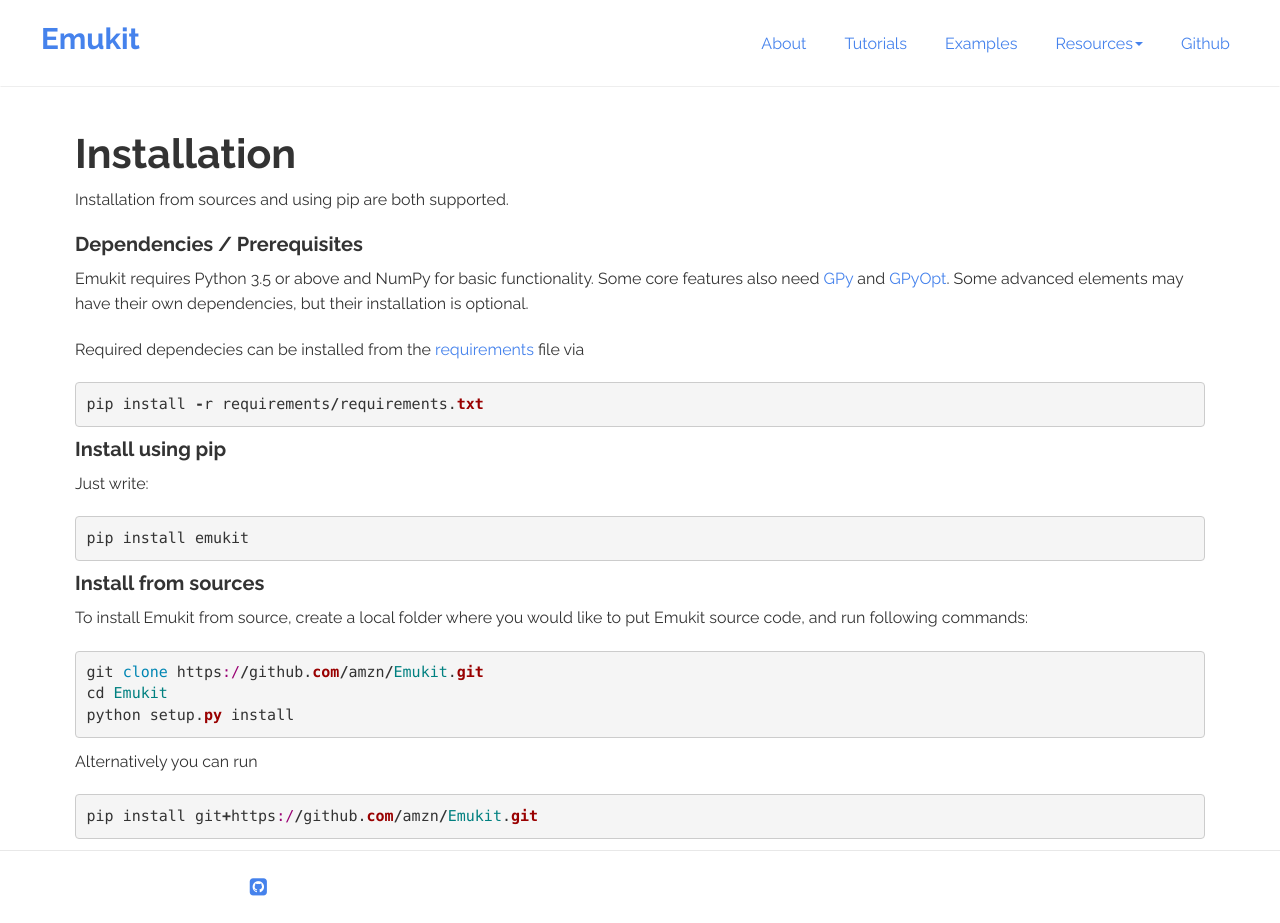
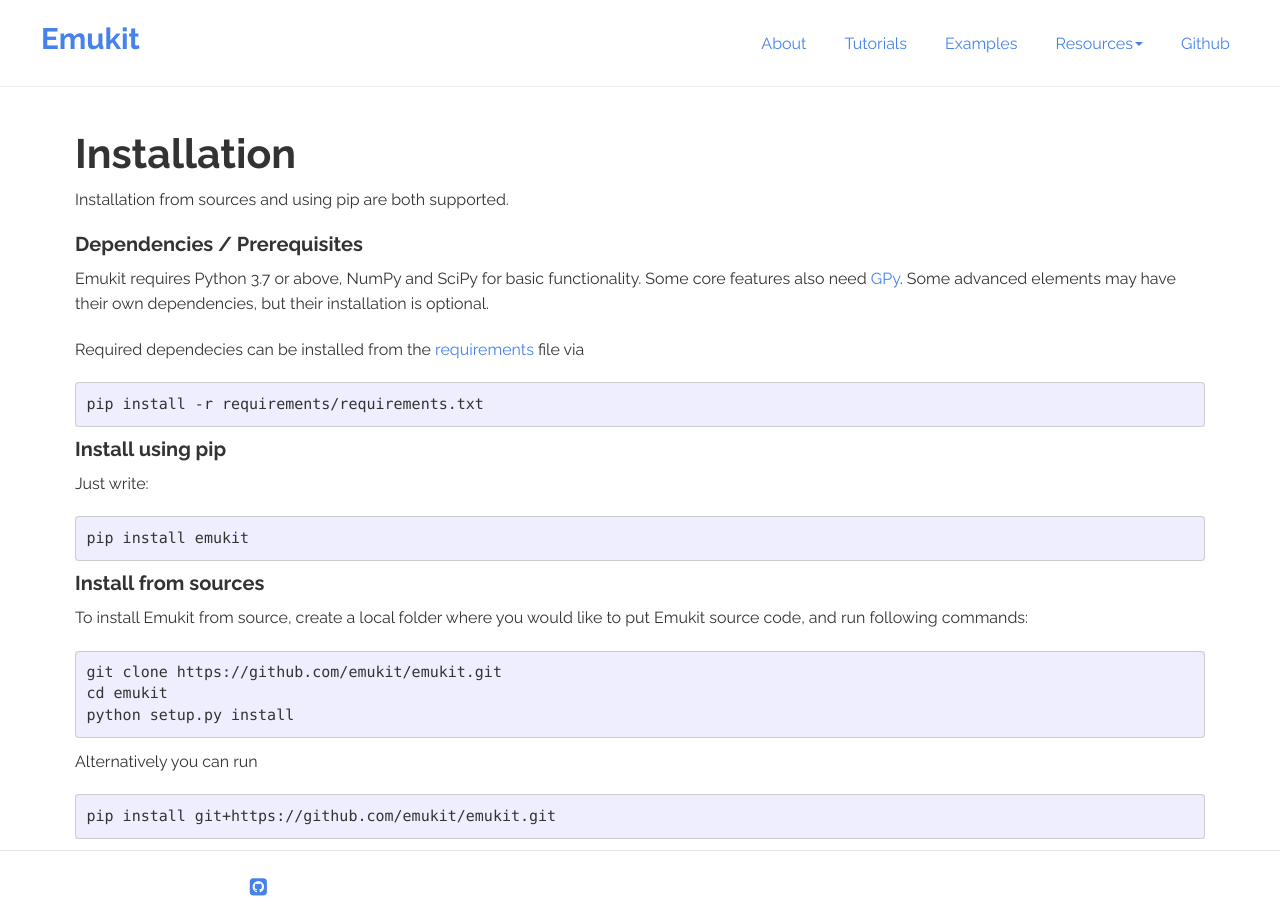
Before and after one commit to EmuKit/EmuKit.github.io, a Jekyll site: the page built from installation.md, in a window 1280 px wide. Built offline with Jekyll 4.4.1, drawn with Linux system fonts in a browser that asks for light colours.

Commit message:
Update links and info about requirements

````diff
--- a/installation.md
+++ b/installation.md
@@ -9,33 +9,33 @@ permalink: /installation/
 Installation from sources and using pip are both supported.
 
 #### Dependencies / Prerequisites
-Emukit requires Python 3.5 or above and NumPy for basic functionality. Some core features also need [GPy](https://sheffieldml.github.io/GPy/) and [GPyOpt](https://sheffieldml.github.io/GPyOpt/). Some advanced elements may have their own dependencies, but their installation is optional.
+Emukit requires Python 3.7 or above, NumPy and SciPy for basic functionality. Some core features also need [GPy](https://sheffieldml.github.io/GPy/). Some advanced elements may have their own dependencies, but their installation is optional.
 
-Required dependecies can be installed from the [requirements](https://github.com/amzn/emukit/blob/master/requirements/requirements.txt) file via
+Required dependecies can be installed from the [requirements](https://github.com/emukit/emukit/blob/master/requirements/requirements.txt) file via
 
-{% highlight ruby %}
+```
 pip install -r requirements/requirements.txt
-{% endhighlight %}
+```
 
 #### Install using pip
 Just write:
 
-{% highlight ruby %}
+```
 pip install emukit
-{% endhighlight %}
+```
 
 
 #### Install from sources
 To install Emukit from source, create a local folder where you would like to put Emukit source code, and run following commands:
 
-{% highlight ruby %}
-git clone https://github.com/amzn/Emukit.git
-cd Emukit
+```
+git clone https://github.com/emukit/emukit.git
+cd emukit
 python setup.py install
-{% endhighlight %}
+```
 
 Alternatively you can run
 
-{% highlight ruby %}
-pip install git+https://github.com/amzn/Emukit.git
-{% endhighlight %}
+```
+pip install git+https://github.com/emukit/emukit.git
+```
````
